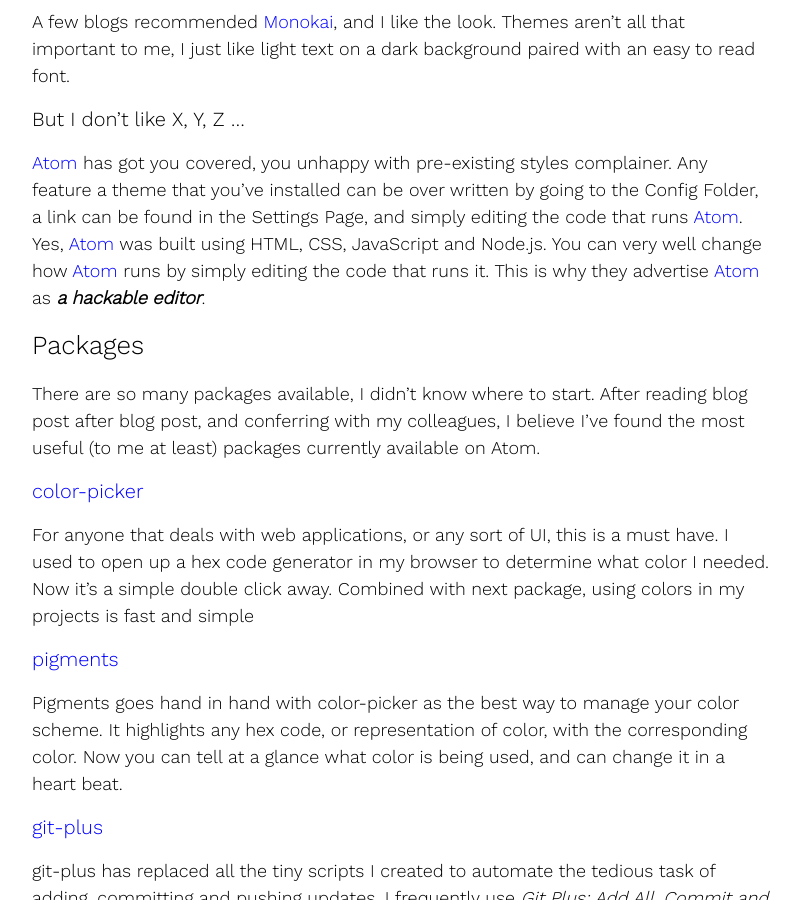
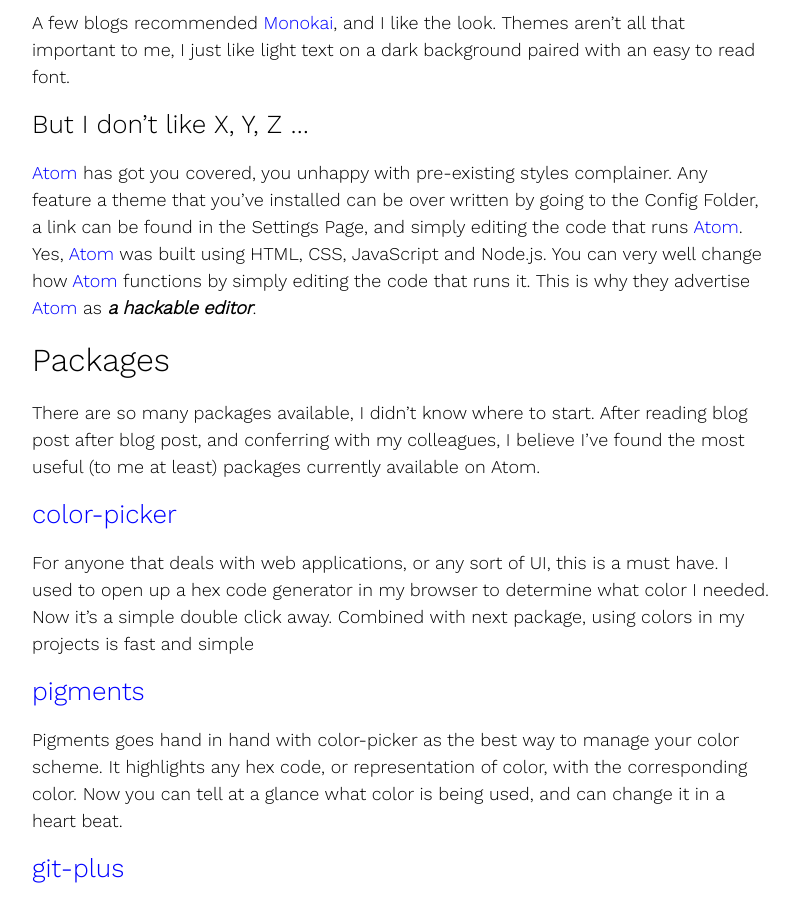
Before and after one commit to robertsonmcclure/robertsonmcclure.github.io, a Jekyll site: the page built from _posts/2016-05-22-i-love-atom.md, in a window 1280 px wide and 900 px high, scrolled down 1308 px. Shown: the whole window, without its empty margins (238-1039 px from the left). Built offline with Jekyll 4.4.1, drawn with Linux system fonts in a browser that asks for light colours.

Commit message:
edited i love atom

```diff
--- a/_posts/2016-05-22-i-love-atom.md
+++ b/_posts/2016-05-22-i-love-atom.md
@@ -12,95 +12,95 @@
 
 I stumbled across [Atom][4] completely by accident. I don't remember where I first saw it, or why it looked intriguing enough to click through. However, once I began reading about [Atom][4], it seemed to be exactly what I was looking for. Additionally, when I brought up the topic of developing environments to the [StockRender][1] team, one of the senior developers was using [Atom][4], and would be able to mentor me in using the editor. Little did I know that in only a few days of using [Atom][4], I would be sharing tips and tricks for workflow optimization with him.
 
-## Getting Started with Atom
+# Getting Started with Atom
 
 If you visit [Atom][4], you'll be greeted with their slogan _A hackable text editor for the 21st Century_. Hackable is exactly the way to put it. Everything in [Atom][4] is customizable, but we'll get into that in more detail later. They provide an amusing advertisement for their product with a [video](https://www.youtube.com/watch?v=Y7aEiVwBAdk) embedded on the site.
 
 I would recommend downloading [Atom][4] if you haven't yet, as it is completely function out of the box for those who don't have the time or desire for customizations. However, if you're interested in making [Atom][4] your one stop shop for everything, read on.
 
-### Themes
+## Themes
 
 Atom has a couple of default themes available out of the box. Personally, I really enjoy the [One Dark UI Theme](https://github.com/atom/one-dark-ui). There are also a ridiculous number of user created themes that can be easily downloaded through the package manager that can be found under Settings.
 
 A few blogs recommended [Monokai](https://atom.io/themes/monokai), and I like the look. Themes aren't all that important to me, I just like light text on a dark background paired with an easy to read font.
 
-#### But I don't like X, Y, Z ...
+### But I don't like X, Y, Z ...
 
-[Atom][4] has got you covered, you unhappy with pre-existing styles complainer. Any feature a theme that you've installed can be over written by going to the Config Folder, a link can be found in the Settings Page, and simply editing the code that runs [Atom][4]. Yes, [Atom][4] was built using HTML, CSS, JavaScript and Node.js. You can very well change how [Atom][4] runs by simply editing the code that runs it. This is why they advertise [Atom][4] as **_a hackable editor_**.
+[Atom][4] has got you covered, you unhappy with pre-existing styles complainer. Any feature a theme that you've installed can be over written by going to the Config Folder, a link can be found in the Settings Page, and simply editing the code that runs [Atom][4]. Yes, [Atom][4] was built using HTML, CSS, JavaScript and Node.js. You can very well change how [Atom][4] functions by simply editing the code that runs it. This is why they advertise [Atom][4] as **_a hackable editor_**.
 
-### Packages
+## Packages
 
 There are so many packages available, I didn't know where to start. After reading blog post after blog post, and conferring with my colleagues, I believe I've found the most useful (to me at least) packages currently available on Atom.
 
-#### [color-picker](https://atom.io/packages/color-picker)
+### [color-picker](https://atom.io/packages/color-picker)
 
 For anyone that deals with web applications, or any sort of UI, this is a must have. I used to open up a hex code generator in my browser to determine what color I needed. Now it's a simple double click away. Combined with next package, using colors in my projects is fast and simple
 
-#### [pigments](https://atom.io/packages/pigments)
+### [pigments](https://atom.io/packages/pigments)
 
 Pigments goes hand in hand with color-picker as the best way to manage your color scheme. It highlights any hex code, or representation of color, with the corresponding color. Now you can tell at a glance what color is being used, and can change it in a heart beat.
 
-#### [git-plus](https://atom.io/packages/git-plus)
+### [git-plus](https://atom.io/packages/git-plus)
 
 git-plus has replaced all the tiny scripts I created to automate the tedious task of adding, committing and pushing updates. I frequently use _Git Plus: Add All, Commit and Push_, which does exactly what it sounds like. It opens up a small window that allows you to type a commit message, and then does all the grunt work for you, eventually returning a small status update in the form of an inconspicuous box at the bottom of your screen.
 
-#### [terminal-plus](https://atom.io/packages/terminal-plus)
+### [terminal-plus](https://atom.io/packages/terminal-plus)
 
 For all the other tasks that you need to do using a CLI, terminal-plus is there for you. After I discovered this feature, and demonstrated how amazing it was to my colleagues, it convinced every single one of them to switch to using [Atom][4]. It creates a small terminal window at the bottom of your screen, completely within [Atom][4]. Gone are the days when switching between windows was a necessity. Opening and closing the terminal is as easy as a convenient shortcut, which I'll cover in more depth later. It allows you to name your tabs in terminal, color code them, and much more.
 
-#### [minimap](https://atom.io/packages/minimap)
+### [minimap](https://atom.io/packages/minimap)
 
 The package that makes old [Sublime][3] users feel more at home.
 
-#### [editorconfig](https://github.com/sindresorhus/atom-editorconfig)
+### [editorconfig](https://github.com/sindresorhus/atom-editorconfig)
 
 Finally, editor config is just so useful when working in a large team. Coding styles debates can create [decade long conflicts](https://www.jwz.org/doc/tabs-vs-spaces.html) about just about anything.
 
-#### et cetera
+### et cetera
 
 There are so many more packages out there, that I have neither the time, nor will, to document. I hope I have encouraged you to go exploring yourself, to find the ones that benefit you the most.
 
-### Keyboard Short Cuts
+## Keyboard Short Cuts
 
 I am in love with keyboard short cuts. I own a 13 inch Macbook Air from early 2014, that I got for going off to university. It was small, light and did everything that I needed it to. I also just love the aesthetics of [Apple](http://www.apple.com/ca/) products. I've never owned a desktop computer so a mouse is not my preferred interface. Keyboard short cuts allow my fingers never to leave the home row, creating an efficient experience. The track pad is used if necessary, but if I'm working on anything text based, keyboard short cuts are going to be created and used often. The fact that everything in [Atom][4] can be given a shortcut, and the fact that most everything already has one, was so appealing that I dived straight into learning, and creating the most useful ones for me. The following are the ones I use on a daily basis that I believe could be useful for anyone using [Atom][4].
 
-#### Command-Shift-P
+### Command-Shift-P
 
 If you use [Atom][4] at all, you need to know this command. This opens up the Command Palette which gives you access to the rest of these commands. I'm going to refer to the full name of the commands from now on, so you can easily see which one I'm referring to in the Command Pallete.
 
-#### Pane: Split Right and Move Active Item
+### Pane: Split Right and Move Active Item
 
 This was one of the first commands that I began using frequently. Like most commands, it's aptly named. Long story short, if you have two files opened as tabs, simply enter this command and it'll be split side by side, allowing your eyes to dart back and forth. The more I use this command, the more the Command Palette suggests it to me, so much so that I can type "srm" and it will auto suggest exactly what I want.
 
-#### Markdown Preview: Toggle
+### Markdown Preview: Toggle
 
 Excellent for previewing what your README.md will look like. Automatically opens in a pane to the right of your current Markdown file, eliminating the need for my above command. Very useful for anybody who doesn't write Markdown files often.
 
-#### Dealing with terminal-plus
+### Dealing with terminal-plus
 
 The two commands that I use to deal with terminal-plus are Control-backtick and Command-Shift-X. Control-backtick opens and minimizes the window, while Command-Shift-X closes the active tab of the terminal. If you use multiple tabs in the terminal and need to switch between them quickly, the keyboard shortcuts for this action actually take inspiration from [Vim][2]. Use Command-Shift-J and Command-Shift-K to shift left and right respectively between the active tabs.
 
-#### Command-\
+### Command-\
 
 Toggles the tree view. I need to maximize my screen space, as 13 inches can be quite restrictive at times. Although I do enjoy having the tree view visible most of the time, because it highlights files with respect to the git status of my directory. Files that have not been added yet are green and modified ones are yellow. I believe this functionality came from the package [git-diff](https://github.com/atom/git-diff), which also shows which lines have been added, modified and deleted from each file elegantly.
 
-#### Command-/
+### Command-/
 
 Comments out the line you're on by adding "// " before it. Also works for any highlighted section. This doesn't really require any futher explanation.
 
-#### Command-L
+### Command-L
 
 Highlights the line you're currently on, and if you continue to tap the L key while holding Command, it continues to grab one more line below. Paired with Command-/, this is an extremely fast way to comment out large sections of code.
 
-#### Command-,
+### Command-,
 
 Opens up Settings, very useful when you're first learning everything
 
-#### And more ...
+### And more ...
 
 There are way too many to comprehensively list here. I highly suggest checking out the keybinding section of the Settings page, which gives an exhaustive list to all the keyboard shortcuts **currently** installed on [Atom][4]. Of course, you can edit the current ones are add completely new ones by either downloading packages or writing your own lines of code in the keymap.cson file that is linked in the Keybindings section of Settings and has a comprehensive guide to writing your own keybindings commented out at the top of the file.
 
-### Wrapping up
+## Wrapping up
 
 I am very new to [Atom][4], so this is a snapshot of my current state of mind towards my text editor. Over the coming months and years I'll continue to develop my workflow, and hopefully it'll be nice to look back on my current thoughts about [Atom][4]. If you're reading this, I hope I've conveyed exactly why I love [Atom][4] so much. If you find any awesome packages that you think I should know about, please let me know.
 
```
Also changed, not shown: other parts of _posts/2016-05-22-i-love-atom.md (+2 -2 lines).
